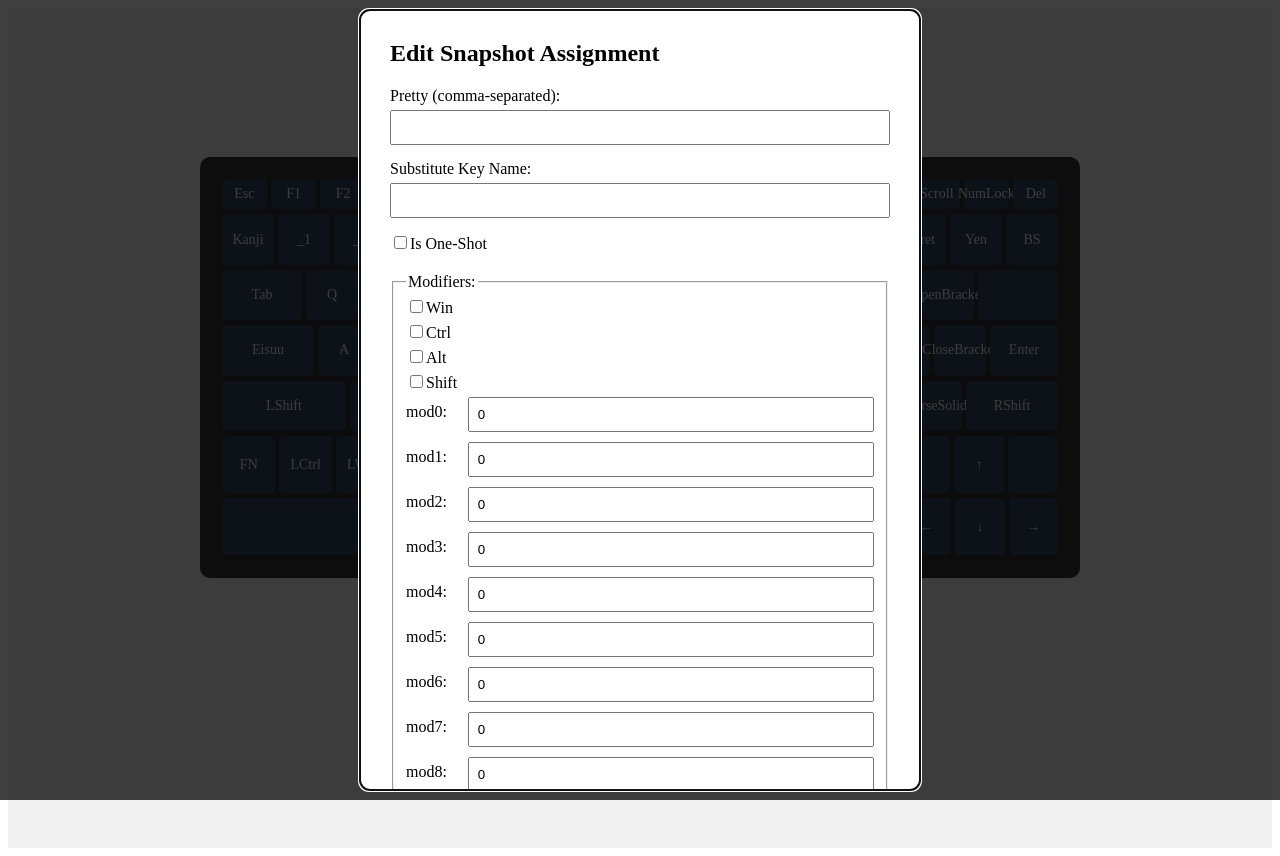
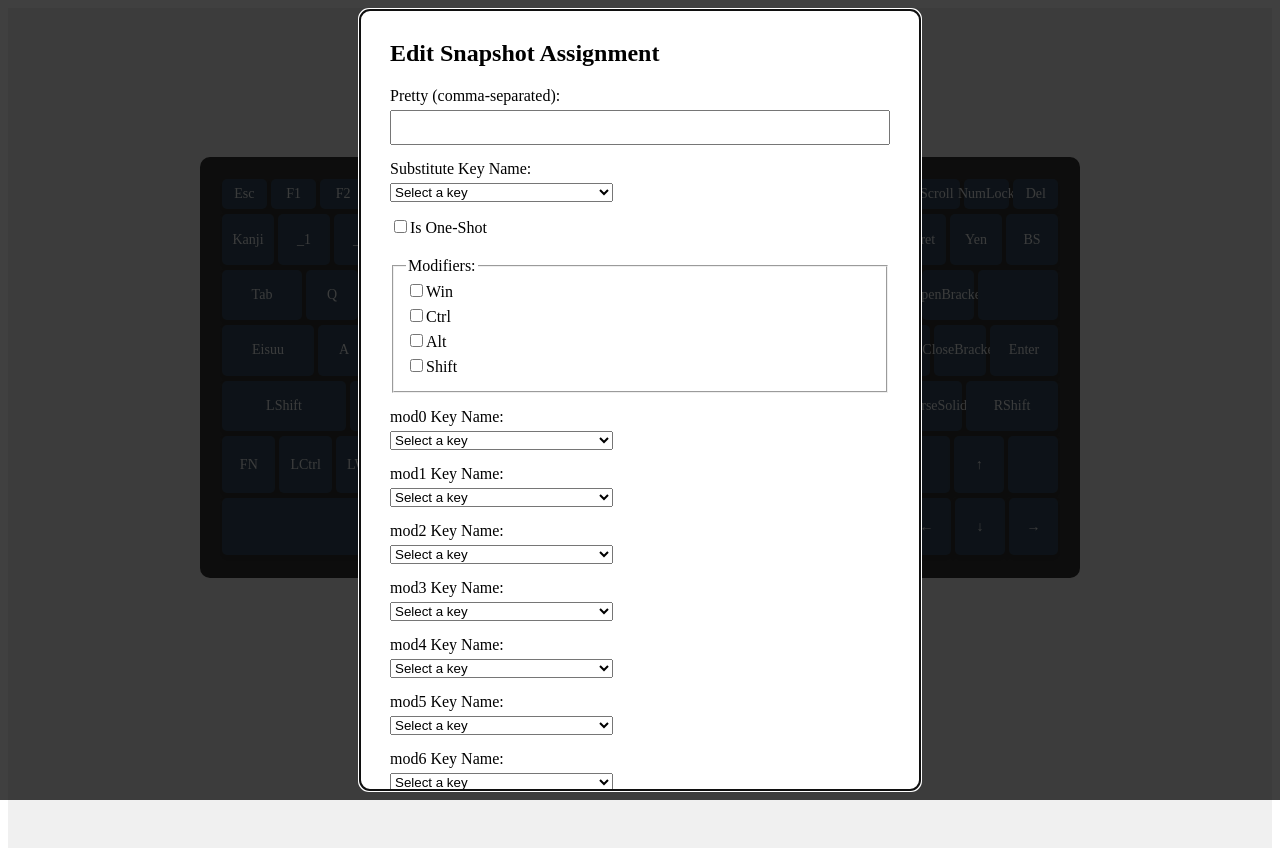
Before and after one commit to RyosukeMondo/keyboard-config-app, a React (Create React App) app: page / in a window 1280 px wide. Both pictures are taken after a click on the element "Snapshot". Built offline with nearby package versions, Linux system fonts and the light colour scheme.

Commit message:
Update KeyAssignModal component to include key_names data and modify form inputs

```diff
--- a/src/components/KeyAssignModal.jsx
+++ b/src/components/KeyAssignModal.jsx
@@ -2,6 +2,8 @@ import React, { useContext, useState, useEffect } from 'react';
 import Modal from 'react-modal';
 import { KeyAssignContext } from '../context/KeyAssignContext';
 import './KeyAssignModal.css';
+import { key_names } from '../data/key_names';
+
 
 Modal.setAppElement('#root'); // Accessibility
 
@@ -16,16 +18,7 @@ const KeyAssignModal = ({ isOpen, onRequestClose, keyName }) => {
       Ctrl: false,
       Alt: false,
       Shift: false,
-      mod0: 0,
-      mod1: 0,
-      mod2: 0,
-      mod3: 0,
-      mod4: 0,
-      mod5: 0,
-      mod6: 0,
-      mod7: 0,
-      mod8: 0,
-      mod9: 0,
+      mod: -1,
     },
     mod0key: '',
     mod1key: '',
@@ -64,9 +57,9 @@ const KeyAssignModal = ({ isOpen, onRequestClose, keyName }) => {
         [name]:
           type === 'checkbox'
             ? checked
-            : name.startsWith('mod') && name.endsWith('key')
-            ? value
-            : value.split(',').map((item) => item.trim()),
+            : name === 'pretty'
+            ? value.split(',').map((item) => item.trim())
+            : value,
       }));
     }
   };
@@ -93,22 +86,23 @@ const KeyAssignModal = ({ isOpen, onRequestClose, keyName }) => {
             type="text"
             name="pretty"
             value={formData.pretty.join(', ')}
-            onChange={(e) =>
-              setFormData({
-                ...formData,
-                pretty: e.target.value.split(',').map((item) => item.trim()),
-              })
-            }
+            onChange={handleChange}
           />
         </div>
         <div className="form-group">
           <label>Substitute Key Name:</label>
-          <input
-            type="text"
+          <select
             name="subst"
-            value={formData.subst || ''}
+            value={formData.subst}
             onChange={handleChange}
-          />
+          >
+            <option value="">Select a key</option>
+            {key_names.map((key) => (
+              <option key={key} value={key}>
+                {key}
+              </option>
+            ))}
+          </select>
         </div>
         <div className="form-group checkbox-group">
           <label>
@@ -134,29 +128,22 @@ const KeyAssignModal = ({ isOpen, onRequestClose, keyName }) => {
               {mod}
             </label>
           ))}
-          {Array.from({ length: 10 }, (_, i) => (
-            <div key={`mod${i}`} className="modifier-group">
-              <label>mod{i}:</label>
-              <input
-                type="number"
-                name={`modifiers.mod${i}`}
-                value={formData.modifiers[`mod${i}`]}
-                onChange={handleChange}
-                min="0"
-                max="9"
-              />
-            </div>
-          ))}
         </fieldset>
         {Array.from({ length: 10 }, (_, i) => (
           <div key={`mod${i}key`} className="form-group">
             <label>mod{i} Key Name:</label>
-            <input
-              type="text"
+            <select
               name={`mod${i}key`}
-              value={formData[`mod${i}key`] || ''}
+              value={formData[`mod${i}key`]}
               onChange={handleChange}
-            />
+            >
+              <option value="">Select a key</option>
+              {key_names.map((key) => (
+                <option key={key} value={key}>
+                  {key}
+                </option>
+              ))}
+            </select>
           </div>
         ))}
         <div className="modal-actions">
--- a/src/data/key_assignments.js
+++ b/src/data/key_assignments.js
@@ -12,16 +12,7 @@ const defaultKeyAssignments = {
       Ctrl: false,
       Alt: false,
       Shift: false,
-      mod0: 0,
-      mod1: 0,
-      mod2: 0,
-      mod3: 0,
-      mod4: 0,
-      mod5: 0,
-      mod6: 0,
-      mod7: 0,
-      mod8: 0,
-      mod9: 0,
+      mod: -1,
     },
     mod0key: null,
     mod1key: null,
--- /dev/null
+++ b/src/data/key_names.js
@@ -0,0 +1,246 @@
+export const key_names = [
+  "A",
+  "ALLocalBrowser",
+  "Applications",
+  "Apps",
+  "B",
+  "BackSpace",
+  "BS",
+  "Back",
+  "Break",
+  "BrowserBack",
+  "ACBack",
+  "BrowserFavorites",
+  "ACBookmarks",
+  "BrowserForward",
+  "ACForward",
+  "BrowserHome",
+  "ACHome",
+  "Internet",
+  "BrowserRefresh",
+  "ACRefresh",
+  "BrowserSearch",
+  "ACSearch",
+  "BrowserStop",
+  "ACStop",
+  "C",
+  "CircumflexAccent",
+  "Caret",
+  "Colon",
+  "Comma",
+  "CommercialAt",
+  "Atmark",
+  "Convert",
+  "D",
+  "Delete",
+  "Del",
+  "Down",
+  "Drag",
+  "E",
+  "Eisuu",
+  "End",
+  "Enter",
+  "Return",
+  "Ret",
+  "Esc",
+  "Escape",
+  "F",
+  "F1",
+  "F10",
+  "F11",
+  "F12",
+  "F2",
+  "F3",
+  "F4",
+  "F5",
+  "F6",
+  "F7",
+  "F8",
+  "F9",
+  "FullStop",
+  "Period",
+  "G",
+  "H",
+  "Hiragana",
+  "Home",
+  "HyphenMinus",
+  "Hyphen",
+  "Minus",
+  "I",
+  "Insert",
+  "J",
+  "K",
+  "Kanji",
+  "L",
+  "LButton",
+  "LaunchMail",
+  "ALEmailReader",
+  "Email",
+  "LaunchMediaSelect",
+  "ALConsumerControlConfiguration",
+  "Left",
+  "LeftAlt",
+  "LAlt",
+  "LMenu",
+  "LeftControl",
+  "LControl",
+  "LCtrl",
+  "LeftShift",
+  "LShift",
+  "LeftSquareBracket",
+  "OpenBracket",
+  "LeftWindows",
+  "LWindows",
+  "LWin",
+  "M",
+  "MButton",
+  "MM/Calculator",
+  "ALCalculator",
+  "MM/Close",
+  "MM/F6",
+  "MM/Forward",
+  "MM/F8",
+  "MM/Help",
+  "MM/F1",
+  "MM/Messanger",
+  "MM/MyDocument",
+  "MM/MyMusic",
+  "MM/MyPicture",
+  "MM/New",
+  "MM/F4",
+  "MM/Open",
+  "MM/F5",
+  "MM/Print",
+  "MM/F12",
+  "MM/Redo",
+  "MM/F3",
+  "MM/Reply",
+  "MM/F7",
+  "MM/Save",
+  "MM/F11",
+  "MM/Send",
+  "MM/F9",
+  "MM/SpellCheck",
+  "MM/F10",
+  "MM/Undo",
+  "MM/F2",
+  "MediaNextTrack",
+  "ScanNextTrack",
+  "NextTrack",
+  "MediaPlayPause",
+  "Play/Pause",
+  "MediaPrevTrack",
+  "ScanPreviousTrack",
+  "PreviousTrack",
+  "MediaStop",
+  "Stop",
+  "N",
+  "NonConvert",
+  "Num0",
+  "Num1",
+  "Num2",
+  "Num3",
+  "Num4",
+  "Num5",
+  "Num6",
+  "Num7",
+  "Num8",
+  "Num9",
+  "NumAsterisk",
+  "NumMultiply",
+  "NumEnter",
+  "NumReturn",
+  "NumFullStop",
+  "NumPeriod",
+  "NumHyphenMinus",
+  "NumMinus",
+  "NumLock",
+  "NumPlusSign",
+  "NumPlus",
+  "NumSolidus",
+  "NumSlash",
+  "O",
+  "P",
+  "PageDown",
+  "Next",
+  "PageUp",
+  "Prior",
+  "Pause",
+  "PowerOff",
+  "PrintScreen",
+  "Snapshot",
+  "Q",
+  "R",
+  "RButton",
+  "ReverseSolidus",
+  "BackSlash",
+  "BSl",
+  "Right",
+  "RightAlt",
+  "RAlt",
+  "RMenu",
+  "RightControl",
+  "RControl",
+  "RCtrl",
+  "RightShift",
+  "RShift",
+  "RightSquareBracket",
+  "CloseBracket",
+  "RightWindows",
+  "RWindows",
+  "RWin",
+  "S",
+  "ScrollLock",
+  "Scroll",
+  "Semicolon",
+  "Sleep",
+  "Solidus",
+  "Slash",
+  "Space",
+  "SysRq",
+  "T",
+  "Tab",
+  "Ta",
+  "TiltLeft",
+  "TiltRight",
+  "U",
+  "Up",
+  "V",
+  "VAIO/DV-CAPTURE",
+  "VAIO/INTERNET",
+  "VAIO/MAIL",
+  "VAIO/TIMER-REC",
+  "VAIO/TV/VIDEO",
+  "VAIO/VIDEO-EDIT",
+  "VolumeDown",
+  "VolumeDecrement",
+  "VolumeMute",
+  "Mute",
+  "VolumeUp",
+  "VolumeIncrement",
+  "W",
+  "WakeUp",
+  "WheelBackward",
+  "WheelForward",
+  "X",
+  "XButton1",
+  "XButton2",
+  "Y",
+  "YenSign",
+  "Yen",
+  "Z",
+  "_0",
+  "_1",
+  "_2",
+  "_3",
+  "_4",
+  "_5",
+  "_6",
+  "_7",
+  "_8",
+  "_9",
+  "Alt",
+  "Control",
+  "Shift",
+  "Windows",
+];
```
